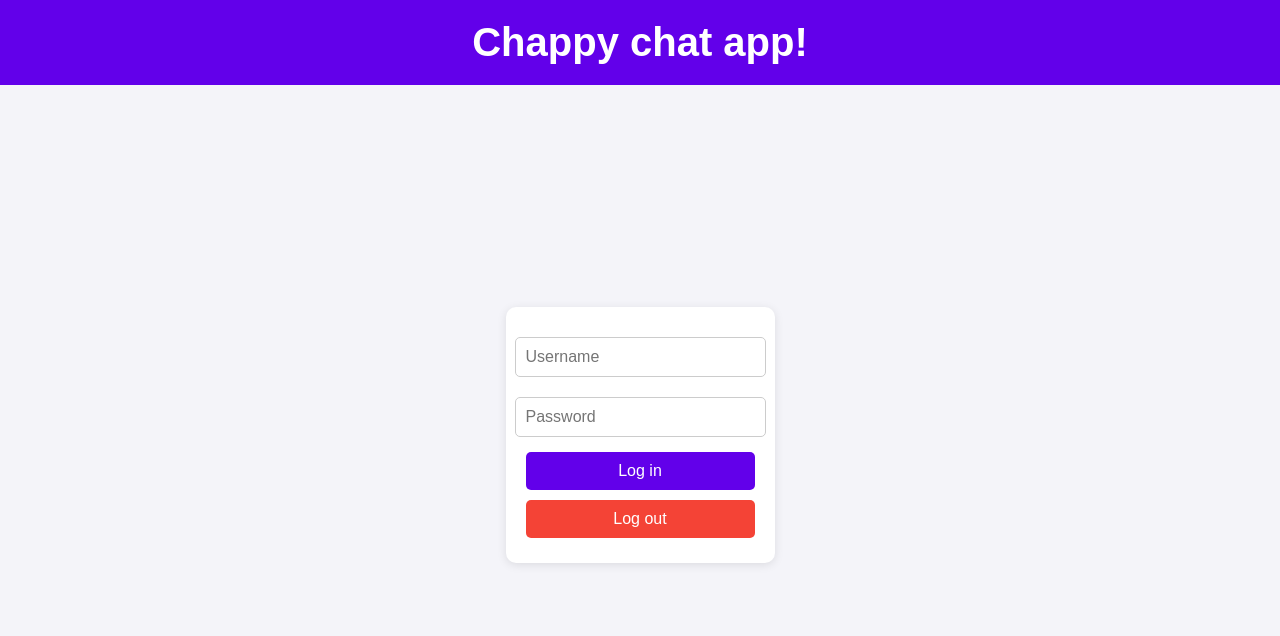
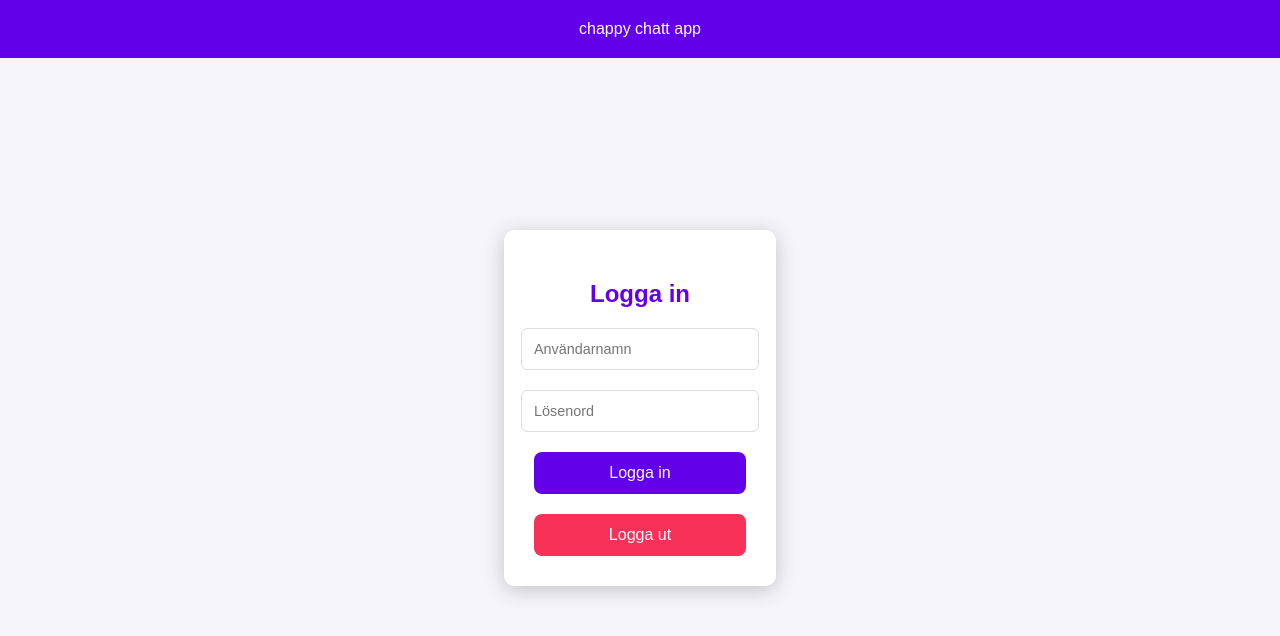
Before and after one commit to wilmaniklasson/chat-app, a React (Vite) app: page / in a window 1280 px wide. Shown: the top 636 px of the page. Built offline with nearby package versions, Linux system fonts and the light colour scheme.

Commit message:
inloggningen fungerar och backend pratar med frontend

```diff
--- a/package.json
+++ b/package.json
@@ -13,7 +13,8 @@
     "start-backend": "npm run build-backend && node --env-file .env ./backendDist/server.js"
   },
   "dependencies": {
-    "cors": "^2.8.5",
+    "@types/bcrypt": "^5.0.2",
+    "axios": "^1.7.7",
     "dotenv": "^16.0.0",
     "express": "^4.21.1",
     "joi": "^17.13.3",
--- a/src/App.css
+++ b/src/App.css
@@ -27,56 +27,3 @@ main {
   align-items: center;
   height: calc(100vh - 100px);
 }
-
-
-
-
-.loggin {
-  display: flex;
-  flex-direction: column;
-  align-items: center;
-  padding: 20px;
-  background-color: #fff;
-  border-radius: 10px;
-  box-shadow: 0 2px 10px rgba(0, 0, 0, 0.1);
-}
-
-input {
-  width: 100%;
-  max-width: 300px;
-  padding: 10px;
-  margin: 10px 0;
-  border: 1px solid #ccc;
-  border-radius: 5px;
-  font-size: 1rem;
-}
-
-button {
-  width: 100%;
-  max-width: 300px;
-  padding: 10px;
-  margin: 5px 0;
-  border: none;
-  border-radius: 5px;
-  font-size: 1rem;
-  cursor: pointer;
-  transition: background-color 0.3s;
-}
-
-#login-button {
-  background-color: #6200ea;
-  color: white;
-}
-
-#login-button:hover {
-  background-color: #3700b3;
-}
-
-#logout-button {
-  background-color: #f44336;
-  color: white;
-}
-
-#logout-button:hover {
-  background-color: #d32f2f;
-}
--- a/src/App.tsx
+++ b/src/App.tsx
@@ -1,72 +1,16 @@
 import './App.css';
-import { useState } from 'react';
+import Login from "./Login";
+
 
 function App() {
-  const [username, setUsername] = useState('');
-  const [password, setPassword] = useState('');
-  const [userId, setUserId] = useState(null);
-  const [loginMessage, setLoginMessage] = useState('');
-
-  const handleLogin = async () => {
-    try {
-      const response = await fetch('http://localhost:2412/auth/login', {
-        method: 'POST',
-        headers: {
-          'Content-Type': 'application/json',
-        },
-        body: JSON.stringify({ username, password }),
-      });
-
-      if (!response.ok) {
-        throw new Error('Login failed');
-      }
-
-      const data = await response.json();
-      localStorage.setItem('token', data.token); // Spara token i local storage
-      setUserId(data.userId);
-      setLoginMessage('Logged in successfully!'); // Meddelande vid lyckad inloggning
-      console.log('Logged in:', data);
-    } catch (error) {
-      console.error(error);
-      setLoginMessage('Login failed. Please try again.'); // Meddelande vid inloggningsfel
-    }
-  };
-
-
-  const handleLogout = () => {
-    setUserId(null);
-    localStorage.removeItem('token');
-    setLoginMessage(''); // Rensa meddelande vid utloggning
-    console.log('Logged out');
-  };
-
   return (
     <>
-      <header>
-        <h1>Chappy chat app!</h1>
-      </header>
-      <main>
-        <div className='loggin'>
-          <input
-            id="username"
-            type="text"
-            placeholder="Username"
-            value={username}
-            onChange={(e) => setUsername(e.target.value)}
-          />
-          <input
-            id="password"
-            type="password"
-            placeholder="Password"
-            value={password}
-            onChange={(e) => setPassword(e.target.value)}
-          />
-          <button id="login-button" onClick={handleLogin}>Log in</button>
-          <button id="logout-button" onClick={handleLogout}>Log out</button>
-          {userId && <p>Logged in as: {userId}</p>}
-          {loginMessage && <p>{loginMessage}</p>} {/* Visa inloggningsmeddelandet */}
-        </div>
-      </main>
+     <header>
+      chappy chatt app
+     </header>
+     <main>
+      <Login />
+     </main>
     </>
   );
 }
--- /dev/null
+++ b/src/Loggin.css
@@ -0,0 +1,94 @@
+body {
+    font-family: 'Arial', sans-serif;
+    margin: 0;
+    padding: 0;
+    background-color: #f4f4f9;
+}
+
+.login-container {
+    display: flex;
+    justify-content: center;
+    align-items: center;
+    height: 100vh;
+}
+
+.login-form {
+    background: white;
+    padding: 30px;
+    border-radius: 10px;
+    box-shadow: 0 4px 20px rgba(0, 0, 0, 0.2);
+    width: 100%;
+    max-width: 350px;
+    display: flex;
+    flex-direction: column;
+    align-items: center;
+    justify-content: center;
+}
+
+.login-form h2 {
+    margin-bottom: 20px;
+    color: #6200ea;
+    text-align: center;
+}
+
+.login-form input {
+    margin-bottom: 20px;
+    padding: 12px;
+    width: 100%;
+    max-width: 300px;
+    border: 1px solid #ddd;
+    border-radius: 6px;
+    font-size: 0.9rem;
+    transition: border-color 0.3s, box-shadow 0.3s;
+}
+
+.login-form input:focus {
+    border-color: #6200ea;
+    outline: none;
+}
+
+.logg-in-btn {
+    padding: 12px;
+    width: 100%;
+    max-width: 300px;
+    background-color: #6200ea;
+    color: white;
+    border: none;
+    border-radius: 8px;
+    cursor: pointer;
+    transition: background-color 0.3s, transform 0.2s;
+    font-size: 1rem;
+}
+
+.logg-in-btn:hover {
+    background-color: #3700b3;
+    transform: translateY(-2px);
+}
+
+.logg-ut-btn {
+    background-color: #f83159;
+    color: white;
+    border: none;
+    border-radius: 8px;
+    cursor: pointer;
+    transition: background-color 0.3s, transform 0.2s;
+    font-size: 1rem;
+    padding: 12px;
+    width: 100%;
+    max-width: 300px;
+    margin-top: 20px;
+}
+
+
+.login-form .message {
+    margin-top: 15px;
+    text-align: center;
+}
+
+.login-form .message.success {
+    color: green;
+}
+
+.login-form .message.error {
+    color: red;
+}
--- /dev/null
+++ b/src/Login.tsx
@@ -0,0 +1,82 @@
+import React, { useState } from 'react';
+
+import "./Loggin.css";
+
+const Login: React.FC = () => {
+    const [username, setUsername] = useState<string>('');
+    const [password, setPassword] = useState<string>('');
+    const [message, setMessage] = useState<string>('');
+
+    const handleLogin = async (e: React.FormEvent<HTMLFormElement>) => {
+        e.preventDefault();
+
+        const data = { username, password }; // Samla in användarnamn och lösenord
+        console.log('Skickar data till server:', JSON.stringify(data)); // Logga data som skickas
+
+        try {
+            const response = await fetch('/api/users/login', {
+                method: 'POST',
+                headers: {
+                    'Content-Type': 'application/json',
+                },
+                body: JSON.stringify(data), // Konvertera data till JSON-sträng
+            });
+
+            console.log('Response status:', response.status); // Loggar status
+
+            // Är svaret ok?
+            if (!response.ok) {
+                const errorData = await response.json(); // Hämta felmeddelande
+                console.error('Fel från server:', errorData); // Loggar felmeddelande från servern
+                throw new Error(errorData.error || 'Något gick fel');
+            }
+
+            // Hämta JSON datan från svaret
+            const result = await response.json();
+            console.log('Inloggad:', result);
+
+            // Spara token i localStorage
+            localStorage.setItem('token', result.token);
+            setMessage('Inloggning lyckades!');
+
+        } catch (error: any) {
+            console.error('Error vid inloggning:', error); // Logga eventuella fel
+            setMessage(error.message); // Felmeddelande
+        }
+    };
+
+
+
+    return (
+        <div className="login-container">
+            <form onSubmit={handleLogin} className="login-form">
+                <h2>Logga in</h2>
+                <input
+                    type="text"
+                    placeholder="Användarnamn"
+                    value={username}
+                    onChange={(e) => setUsername(e.target.value)}
+                    required
+                />
+                <input
+                    type="password"
+                    placeholder="Lösenord"
+                    value={password}
+                    onChange={(e) => setPassword(e.target.value)}
+                    required
+                />
+                <button className='logg-in-btn' type="submit">Logga in</button>
+                <button className='logg-ut-btn'>Logga ut</button>
+                {message && (
+                    <div className={`message ${message.includes('lyckades') ? 'success' : 'error'}`}>
+                        {message}
+
+                    </div>
+                )}
+
+            </form>
+        </div>
+    );
+};
+
+export default Login;
--- a/vite.config.ts
+++ b/vite.config.ts
@@ -1,15 +1,16 @@
 import { defineConfig } from 'vite';
 import react from '@vitejs/plugin-react-swc';
 
+// https://vitejs.dev/config/
 export default defineConfig({
   plugins: [react()],
   server: {
-    port: 2412,
     proxy: {
       '/api': {
         target: 'http://localhost:2412',
         changeOrigin: true,
+        rewrite: (path) => path.replace(/^\/api/, '')
       },
-    },
-  },
+    }
+  }
 });
```
Also changed, not shown: backendSrc/logger.ts (added, +14 -0 lines), backendSrc/routes/users.ts (+32 -2 lines), backendSrc/server.ts (+11 -9 lines), 2 other files (tests, documents, lock files or other folders).
